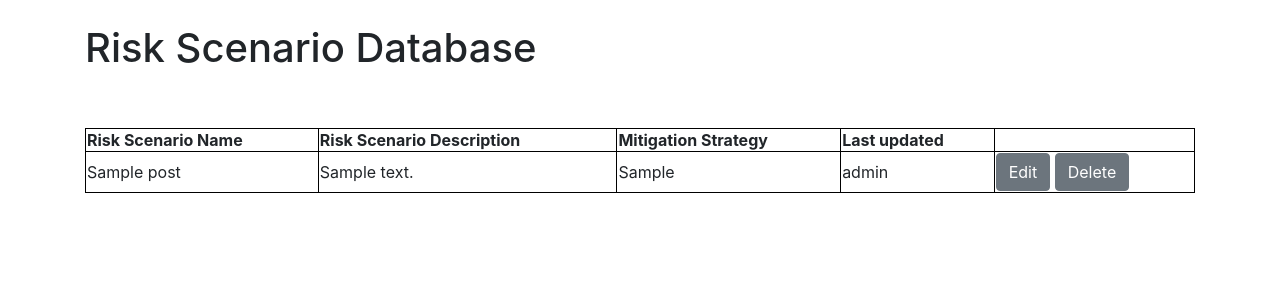
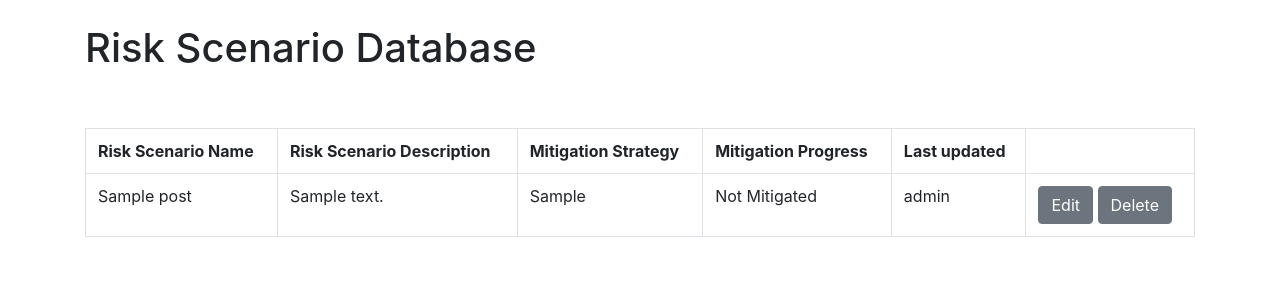
Before and after one commit to arifdianp/web_application_th, a Django app: page /homepage/ in a window 1280 px wide. Shown: the part 56-356 px from the top of the page. Run offline with Django 4.2, Linux system fonts and the light colour scheme; a user stored in the database is signed in; data comes from the database, SQL or seed files in the repository; both versions use the stored data as it was after the commit; tables that the repository leaves empty hold one stand-in row (values such as "Sample post").

Commit message:
make some migration to model changes

```diff
--- a/homepage/forms.py
+++ b/homepage/forms.py
@@ -1,7 +1,23 @@
 from django import forms
 from .models import Post
 
+PROGRESS_CHOICES = ("Not Mitigated", "Partially Mitigated", "Fully Mitigated")
+
+
 class create_form(forms.ModelForm):
+    class Meta:
+        model = Post
+        #fields = ('name','description','mitigation_strategy')
+        fields = '__all__'
+        widgets = {
+            'name': forms.TextInput(attrs={'class':'form-control col-sm-5'}),
+            'description': forms.Textarea(attrs={'class':'form-control'}),
+            'mitigation_strategy': forms.Textarea(attrs={'class':'form-control'}),
+            'mitigation_progress': forms.Select(attrs={'class':'form-control col-sm-2'}),
+            'last_updated_by': forms.TextInput(attrs={'class':'form-control','value':'a','id':'who_updates', 'type':'hidden'})
+        }
+
+class edit_form(forms.ModelForm):
     class Meta:
         model = Post
         #fields = ('name','description','mitigation_strategy')
@@ -10,16 +26,6 @@ class create_form(forms.ModelForm):
             'name': forms.TextInput(attrs={'class':'form-control'}),
             'description': forms.Textarea(attrs={'class':'form-control'}),
             'mitigation_strategy': forms.Textarea(attrs={'class':'form-control'}),
-            'last_updated_by': forms.Select(attrs={'class':'form-control'})
+            #'mitigation_progress': forms.ChoiceField(choices=PROGRESS_CHOICES),
+            'last_updated_by': forms.TextInput(attrs={'class':'form-control','value':'a','id':'who_updates', 'type':'hidden'})
         }
-
-class edit_form(forms.ModelForm):
-    class Meta:
-        model = Post
-        #fields = ('name','description','mitigation_strategy')
-        fields = ('name','description','mitigation_strategy')
-        widgets = {
-            'name': forms.TextInput(attrs={'class':'form-control'}),
-            'description': forms.Textarea(attrs={'class':'form-control'}),
-            'mitigation_strategy': forms.Textarea(attrs={'class':'form-control'}),
-        }
--- a/homepage/models.py
+++ b/homepage/models.py
@@ -1,12 +1,19 @@
 from django.db import models
 from django.contrib.auth.models import User
 from django.urls import reverse
+
+PROGRESS_CHOICES = [
+    ("Not Mitigated", "Not Mitigated"),
+    ("Partially Mitigated", "Partially Mitigated"),
+    ("Fully Mitigated", "Fully Mitigated")
+]
 
 # Create your models here.
 class Post(models.Model):
     name = models.CharField(max_length=300)
     description = models.TextField()
     mitigation_strategy = models.TextField()
+    mitigation_progress = models.CharField(max_length=200, choices=PROGRESS_CHOICES, default="Not Mitigated")
     last_updated_by = models.ForeignKey(User, null=True, on_delete=models.CASCADE)
 
     def __str__(self):
--- a/homepage/templates/base.html
+++ b/homepage/templates/base.html
@@ -22,9 +22,11 @@
       <div class="collapse navbar-collapse" id="navbarSupportedContent">
         <ul class="navbar-nav mr-auto">
           {% if user.is_authenticated %}
+            {% if perms.homepage.add_post %}
             <li class="nav-item active">
               <a class="nav-link" href="{% url 'addRisk' %}">Add new Risk</a>
             </li>
+            {% endif %}
             <li class="nav-item">
               <a class="nav-link" href="{% url 'logout' %}">Log out</a>
             </li>
--- a/homepage/templates/home.html
+++ b/homepage/templates/home.html
@@ -1,9 +1,4 @@
 <html>
-<style>
-table, th, td {
-  border:1px solid black;
-}
-</style>
 
 <body>
   {% extends 'base.html' %}
@@ -16,11 +11,12 @@ table, th, td {
     <!--<a href="{% url 'addRisk' %}" class="btn btn-secondary"> Create new Risk</a>-->
     </br>
 
-    <table style="width:100%">
+    <table class="table table-bordered table-hover">
       <tr>
         <th>Risk Scenario Name</th>
         <th>Risk Scenario Description</th>
         <th>Mitigation Strategy</th>
+        <th>Mitigation Progress</th>
         <th>Last updated</th>
         <th></th>
       </tr>
@@ -30,10 +26,13 @@ table, th, td {
           <td>{{record.name}}</td>
           <td>{{record.description}}</td>
           <td>{{record.mitigation_strategy}}</td>
+          <td>{{record.mitigation_progress}}</td>
           <td>{{record.last_updated_by}}</td>
           <td>
             <a href="{% url 'editRisk' record.pk %}" class="btn btn-secondary">Edit</a>
+            {% if perms.homepage.add_post %}
             <a href="{% url 'deleteRisk' record.pk %}" class="btn btn-secondary">Delete</a>
+            {% endif %}
           </td>
         </tr>
       {% endfor %}
@@ -41,14 +40,18 @@ table, th, td {
 
 
   {% else %}
-    <h1>Login Page</h1>
     </br>
-
-    <div class="form-group">
-    <form method="POST">
-      {% csrf_token %}
-      {{form.as_p}}
-      <button class="btn btn-secondary">Login</button>
+    <div class="jumbotron">
+      <h1 class="display-4">Welcome!</h1>
+      <p class="lead">This is a simple risk management database.</p>
+      <hr class="my-4">
+      <p>
+        Please
+        <a href="{% url 'login' %}">Login</a>
+        or
+        <a href="{% url 'register' %}">Create an account</a>
+        to access the database.
+      </p>
     </div>
   {% endif %}
   {% endblock %}
--- a/webapplication/settings.py
+++ b/webapplication/settings.py
@@ -124,4 +124,4 @@ STATIC_URL = 'static/'
 DEFAULT_AUTO_FIELD = 'django.db.models.BigAutoField'
 
 LOGIN_REDIRECT_URL = 'home'
-LOGOUT_REDIRECT_URL = 'home'
+LOGOUT_REDIRECT_URL = 'login'
```
Also changed, not shown: homepage/templates/create_risk.html (+10 -1 lines), homepage/templates/delete_risk.html (+8 -1 lines), homepage/templates/search.html (+8 -8 lines), db.sqlite3, homepage/migrations/0003_post_mitigation_progress.py (added), homepage/migrations/0004_alter_post_mitigation_progress.py (added), homepage/migrations/0005_alter_post_mitigation_progress.py (added).
